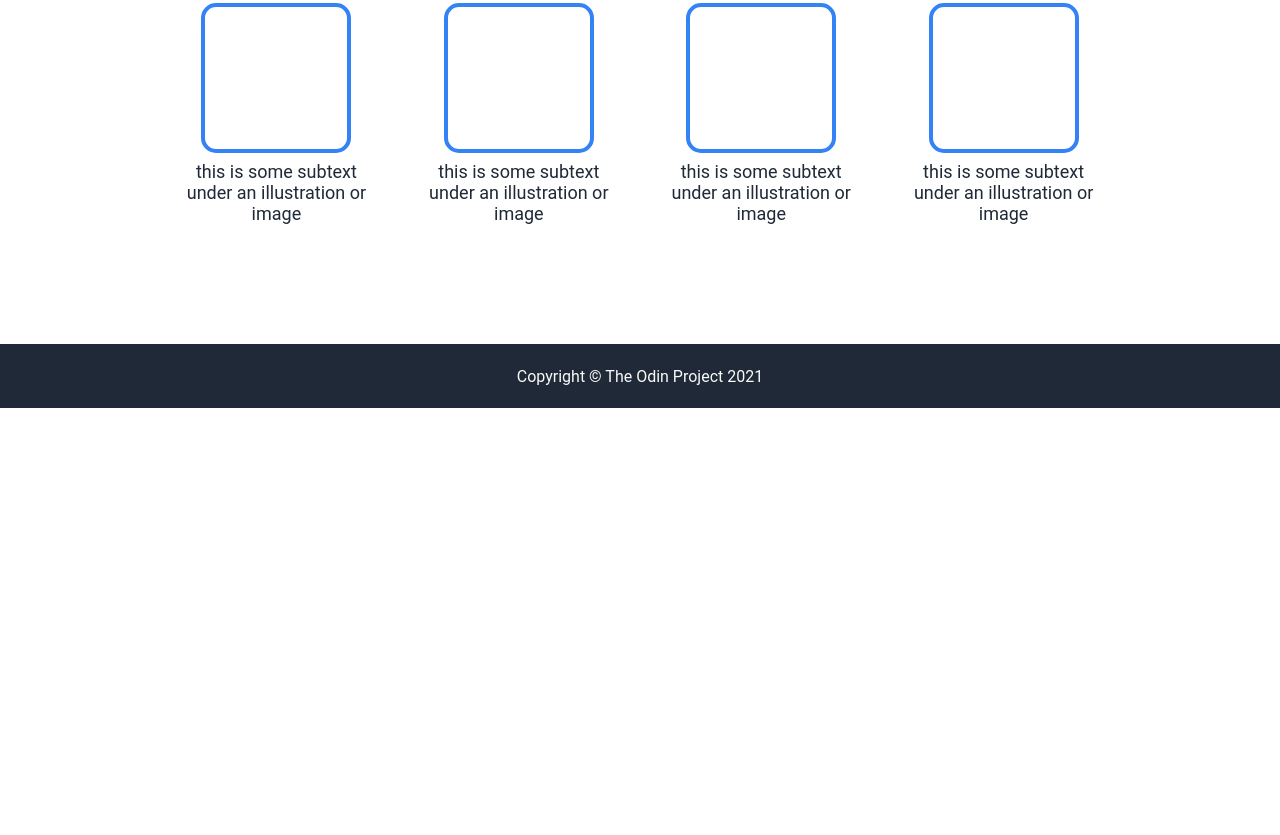
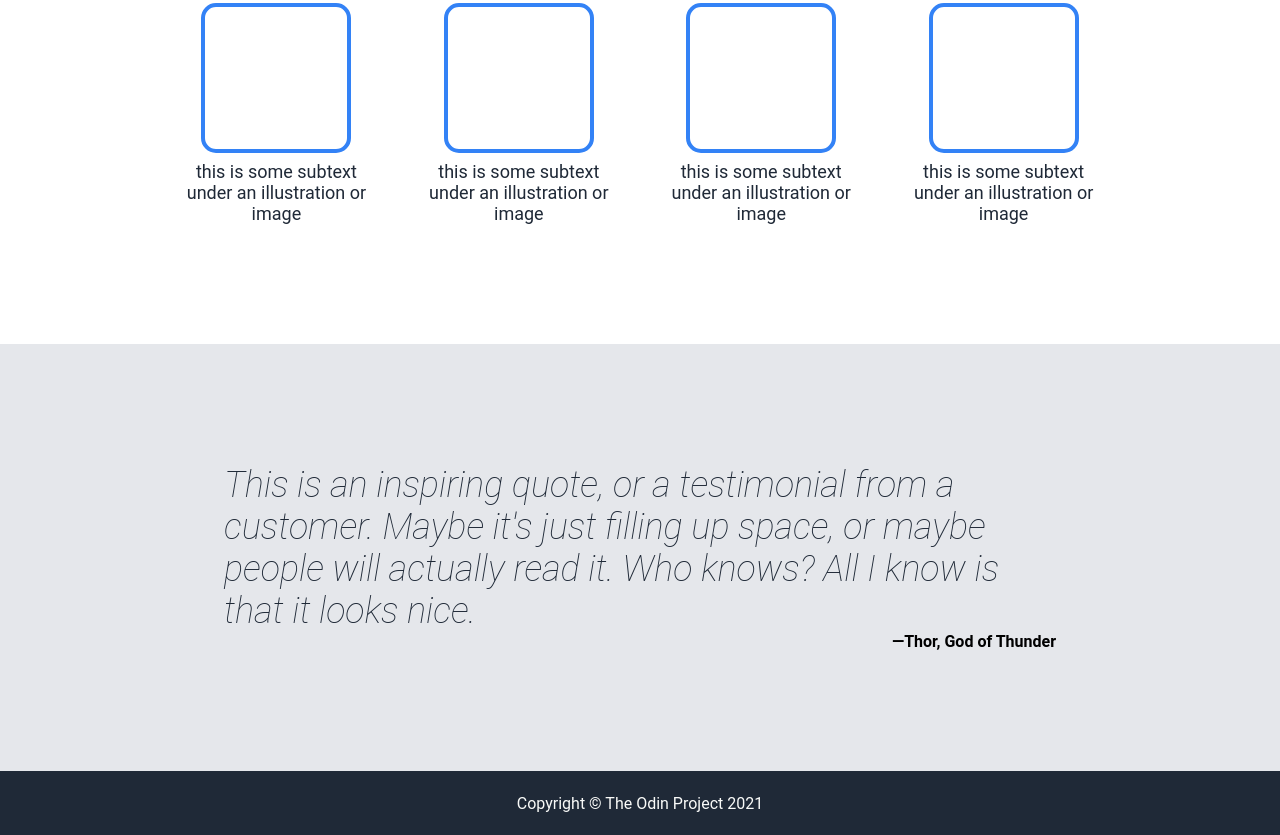
Before and after one commit to mat-95/odin-landing-page, a plain HTML site: page index.html in a window 1280 px wide. Shown: the part 625-1460 px from the top of the page. Before the commit the page ends 1033 px from the top, so only its background shows below. Drawn offline with Linux system fonts and the light colour scheme.

Commit message:
feat: add quote section
Squashed commit of the following:

commit 188ae005fe25117ea09eebcd68080ed8d6f9d3da
Author: mat-95 <98151215+mat-95@users.noreply.github.com>
Date:   Mon Jul 8 14:46:42 2024 +0300

    add quote section styling

commit 3e138d17d0a3eaafbdd316d932a495689288ae70
Author: mat-95 <98151215+mat-95@users.noreply.github.com>
Date:   Mon Jul 8 14:46:17 2024 +0300

    add quote section content

```diff
--- a/index.html
+++ b/index.html
@@ -55,7 +55,10 @@
       </div>
 
       <div class="section quote">
-
+        <blockquote>
+          <p>This is an inspiring quote, or a testimonial from a customer. Maybe it's just filling up space, or maybe people will actually read it. Who knows? All I know is that it looks nice.</p>
+          <footer>—Thor, God of Thunder</footer>
+        </blockquote>
       </div>
 
       <div class="section call-to-action">
--- a/style.css
+++ b/style.css
@@ -137,3 +137,25 @@ ul {
   color: #1F2937;
   text-align: center;
 }
+
+.section.quote {
+  padding: 120px;
+  background-color: #e5e7eb;
+}
+
+blockquote {
+  width: 80%;
+  margin: 0 auto;
+}
+
+blockquote p {
+  font-size: 36px;
+  font-weight: lighter;
+  font-style: italic;
+  color: #1F2937;
+}
+
+blockquote footer {
+  font-weight: bolder;
+  text-align: right;
+}
```
